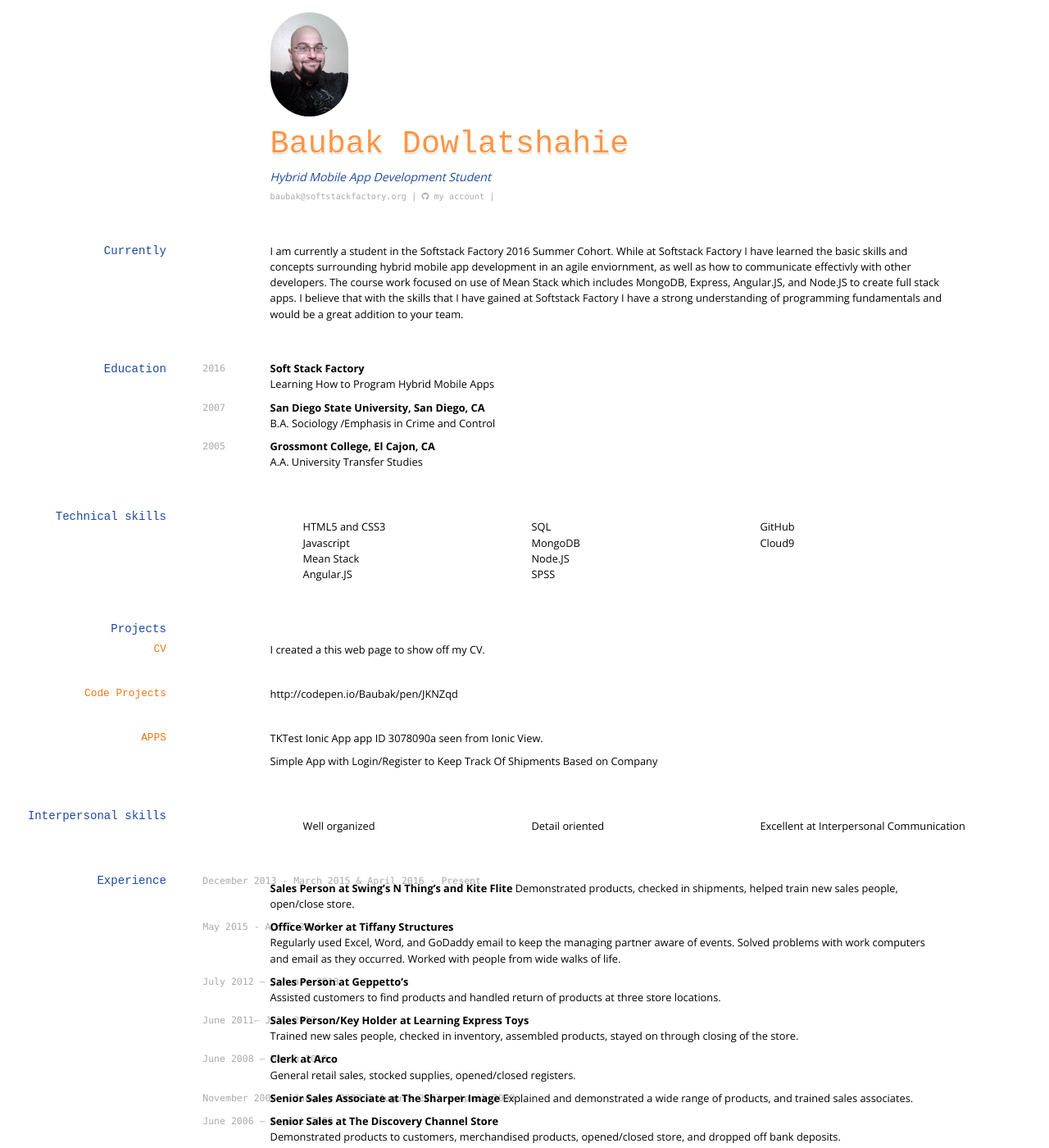
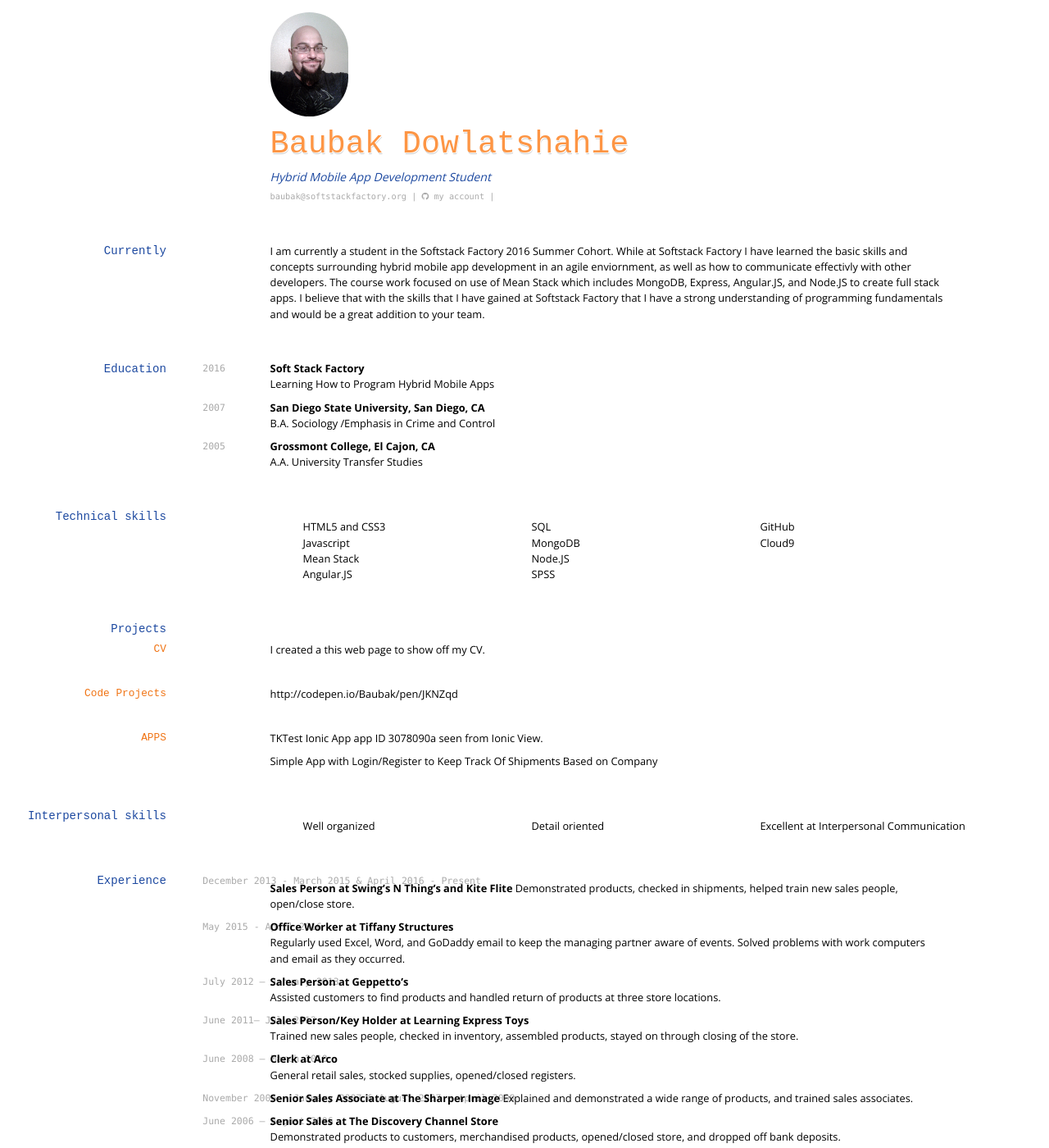
Before and after one commit to bdowlatshahiessf/bdowlatshahiessf.github.io, a Jekyll site: the page built from index.md, in a window 1280 px wide and 1400 px high. Shown: the whole window at 82% size. Built offline with Jekyll 4.4.1, drawn with Linux system fonts in a browser that asks for light colours; nearby versions of some CDN libraries.

Commit message:
Update index.md

```diff
--- a/index.md
+++ b/index.md
@@ -19,7 +19,7 @@ Hybrid Mobile App Development Student
 
 ## Currently
 
-I am currently a student in the Softstack Factory 2016 Summer Cohort. While at Softstack Factory I have learned the basic skills and concepts surrounding hybrid mobile app development in an agile enviornment, as well as how to communicate effectivly with other developers. The course work focused on use of Mean Stack which includes MongoDB, Express, Angular.JS, and Node.JS to create full stack apps. I believe that with the skills that I have gained at Softstack Factory I have a strong understanding of programming fundamentals and would be a great addition to your team.
+I am currently a student in the Softstack Factory 2016 Summer Cohort. While at Softstack Factory I have learned the basic skills and concepts surrounding hybrid mobile app development in an agile enviornment, as well as how to communicate effectivly with other developers. The course work focused on use of Mean Stack which includes MongoDB, Express, Angular.JS, and Node.JS to create full stack apps. I believe that with the skills that I have gained at Softstack Factory that I have a strong understanding of programming fundamentals and would be a great addition to your team.
 
 ## Education
 
@@ -94,7 +94,7 @@ Demonstrated products, checked in shipments, helped train new sales people, open
 
 __Office Worker at Tiffany Structures__
 Regularly used Excel, Word, and GoDaddy email to keep the managing partner aware of events.
-Solved problems with work computers and email as they occurred. Worked with people from wide walks of life.
+Solved problems with work computers and email as they occurred.
 
 `July 2012 – January 2013`
 
```
